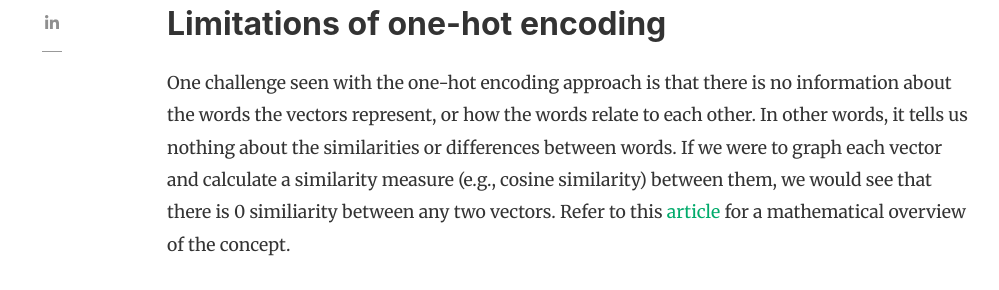
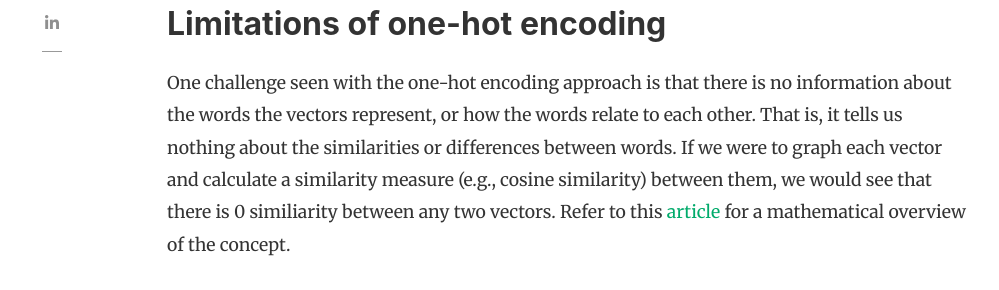
Before and after one commit to slsu0424/slsu0424.github.io, a Jekyll site: the page built from _posts/2023-07-27-encoding-pubmed-abstracts-for-nlp-tasks.md, in a window 1280 px wide and 900 px high, scrolled down 5413 px. Shown: the part 188-478 px from the top of the window, without its empty margins (118-1117 px from the left). Built offline with Jekyll 4.4.1, drawn with Linux system fonts in a browser that asks for light colours; nearby versions of some CDN libraries; comment, search, counter and statistics services are not loaded.

Commit message:
Update 2023-07-27-encoding-pubmed-abstracts-for-nlp-tasks.md

```diff
--- a/_posts/2023-07-27-encoding-pubmed-abstracts-for-nlp-tasks.md
+++ b/_posts/2023-07-27-encoding-pubmed-abstracts-for-nlp-tasks.md
@@ -59,7 +59,7 @@ Each word is represented as a one-hot vector with a length equal to the size of
 
 ## Limitations of one-hot encoding
 
-One challenge seen with the one-hot encoding approach is that there is no information about the words the vectors represent, or how the words relate to each other. In other words, it tells us nothing about the similarities or differences between words.  If we were to graph each vector and calculate a similarity measure (e.g., cosine similarity) between them, we would see that there is 0 similiarity between any two vectors.  Refer to this [article](https://towardsdatascience.com/word-embeddings-intuition-behind-the-vector-representation-of-the-words-7e4eb2410bba) for a mathematical overview of the concept.
+One challenge seen with the one-hot encoding approach is that there is no information about the words the vectors represent, or how the words relate to each other. That is, it tells us nothing about the similarities or differences between words.  If we were to graph each vector and calculate a similarity measure (e.g., cosine similarity) between them, we would see that there is 0 similiarity between any two vectors.  Refer to this [article](https://towardsdatascience.com/word-embeddings-intuition-behind-the-vector-representation-of-the-words-7e4eb2410bba) for a mathematical overview of the concept.
 
 
 Another challenge is sparse, highly dimensional data.  When each word in a document is replaced with a one-hot vector, we start to get a large feature space with a lot of zeroes.  In fact, when increase our vocabulary size (for example, double the vocabulary size N = 28 words), the feature space will morph into something like this:
```
